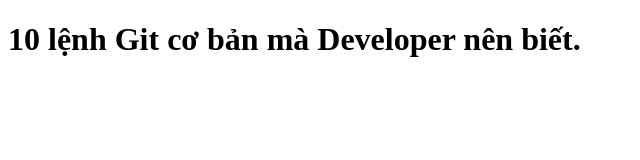
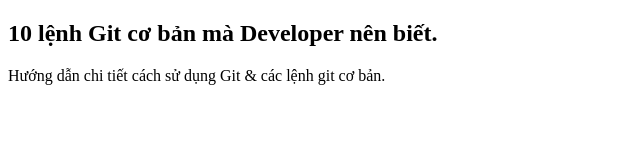
Before and after one commit to louisdang379/Github_Tutorial, a plain HTML site: page index.html in a window 1280 px wide. Shown: the whole page, without its empty margins (0-640 px from the left). Drawn offline with Linux system fonts and the light colour scheme.

Commit message:
Change H1 to H2

```diff
--- a/index.html
+++ b/index.html
@@ -7,6 +7,7 @@
     <title>Git & Github begening</title>
 </head>
 <body>
-    <h1>10 lệnh Git cơ bản mà Developer nên biết.</h1>
+    <h2>10 lệnh Git cơ bản mà Developer nên biết.</h2>
+    <p> Hướng dẫn chi tiết cách sử dụng Git & các lệnh git cơ bản.</p>
 </body>
 </html>
```
